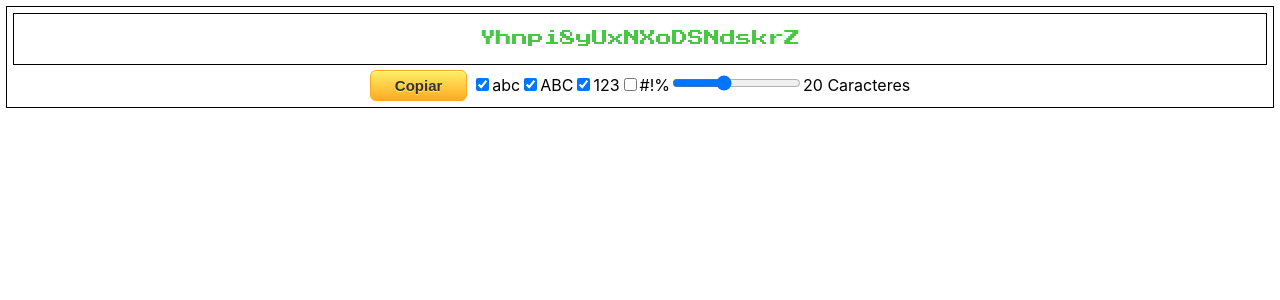
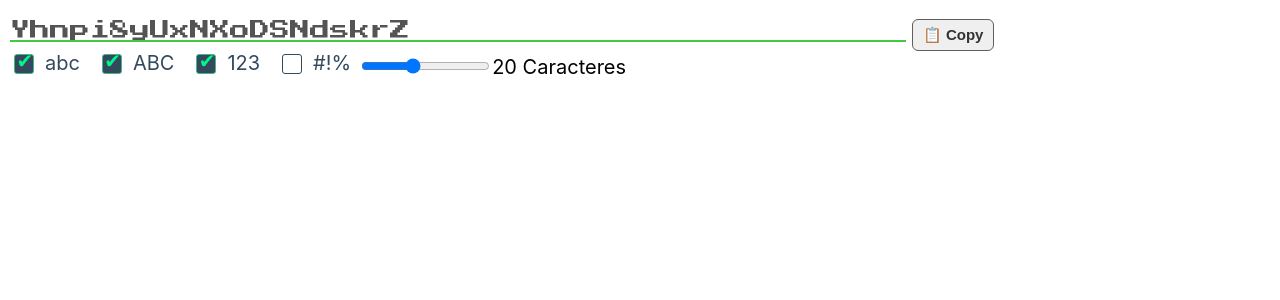
Before and after one commit to LeanRuani/Password-Generator-in-React, a React (Create React App) app: page / in a window 1280 px wide. Shown: the top 300 px of the page. Built offline with nearby package versions, Linux system fonts and the light colour scheme.

Commit message:
Detalles funcionales

```diff
--- a/public/index.html
+++ b/public/index.html
@@ -14,34 +14,13 @@
       content="Web site created using create-react-app"
     />
     <link rel="apple-touch-icon" href="%PUBLIC_URL%/logo192.png" />
-    <!--
-      manifest.json provides metadata used when your web app is installed on a
-      user's mobile device or desktop. See https://developers.google.com/web/fundamentals/web-app-manifest/
-    -->
+
     <link rel="manifest" href="%PUBLIC_URL%/manifest.json" />
-    <!--
-      Notice the use of %PUBLIC_URL% in the tags above.
-      It will be replaced with the URL of the `public` folder during the build.
-      Only files inside the `public` folder can be referenced from the HTML.
 
-      Unlike "/favicon.ico" or "favicon.ico", "%PUBLIC_URL%/favicon.ico" will
-      work correctly both with client-side routing and a non-root public URL.
-      Learn how to configure a non-root public URL by running `npm run build`.
-    -->
-    <title>React App</title>
+    <title>Password Generator</title>
   </head>
   <body>
     <noscript>You need to enable JavaScript to run this app.</noscript>
     <div id="root"></div>
-    <!--
-      This HTML file is a template.
-      If you open it directly in the browser, you will see an empty page.
-
-      You can add webfonts, meta tags, or analytics to this file.
-      The build step will place the bundled scripts into the <body> tag.
-
-      To begin the development, run `npm start` or `yarn start`.
-      To create a production bundle, use `npm run build` or `yarn build`.
-    -->
   </body>
 </html>
--- a/src/App.css
+++ /dev/null
@@ -1,38 +0,0 @@
-.App {
-  text-align: center;
-}
-
-.App-logo {
-  height: 40vmin;
-  pointer-events: none;
-}
-
-@media (prefers-reduced-motion: no-preference) {
-  .App-logo {
-    animation: App-logo-spin infinite 20s linear;
-  }
-}
-
-.App-header {
-  background-color: #282c34;
-  min-height: 100vh;
-  display: flex;
-  flex-direction: column;
-  align-items: center;
-  justify-content: center;
-  font-size: calc(10px + 2vmin);
-  color: white;
-}
-
-.App-link {
-  color: #61dafb;
-}
-
-@keyframes App-logo-spin {
-  from {
-    transform: rotate(0deg);
-  }
-  to {
-    transform: rotate(360deg);
-  }
-}
--- a/src/App.js
+++ b/src/App.js
@@ -1,21 +1,10 @@
 import React from "react";
-import Generator from "./Generator";
+import Generator from "./components/Generator";
 import styled from "styled-components";
-import "./App.css";
 
 // que tiene que tener para crear una contraseña?
 // checkbox de selecion de Min, Mayus, Num y Caracteres
 // Cant caracteres
-
-const ControlPanel = styled.div`
-  width: auto;
-  height: auto;
-  border: 1px solid black;
-  background-color: white;
-  margin: 6px;
-  padding: 6px;
-  justify-content: center;
-`;
 
 class App extends React.Component {
   state = {
@@ -163,43 +152,42 @@ class App extends React.Component {
   render() {
     return (
       <div className="App">
-        <ControlPanel>
         <Generator valores={this.state} />
-          <label>
+        <label className="checkbox">
           <input
             name="minuscula"
             type="checkbox"
             checked={this.state.defaultMin}
             onChange={this.handleMinChange}
           ></input>
-            abc
+          <span>abc</span>
         </label>
-          <label>
+        <label className="checkbox">
           <input
             name="mayuscula"
             type="checkbox"
             checked={this.state.defaultMayus}
             onChange={this.handleMayusChange}
           ></input>
-            ABC
+          <span>ABC</span>
         </label>
-          <label>
+        <label className="checkbox">
           <input
             name="numeros"
             type="checkbox"
             checked={this.state.defaultNum}
             onChange={this.handleNumChange}
           ></input>
-            123
+          <span>123</span>
         </label>
-          <label>
+        <label className="checkbox">
           <input
             name="Caracteres"
             type="checkbox"
             checked={this.state.defaultSimbol}
             onChange={this.handleSimbolChange}
           ></input>
-            #!%
+          <span>#!%</span>
         </label>
         <label>
           <input
@@ -214,7 +202,6 @@ class App extends React.Component {
           />
           {this.state.caracter} Caracteres
         </label>
-        </ControlPanel>
       </div>
     );
   }
--- a/src/Generator.jsx
+++ b/src/components/Generator.jsx
@@ -1,6 +1,6 @@
 import React from "react";
 import styled from "styled-components";
-import "./index.css";
+import "../index.css";
 
 function Generator({ valores }) {
   var password = [];
@@ -60,16 +60,20 @@ function Generator({ valores }) {
   }
 
   const PasswordStyled = styled.div`
-    width: auto;
-    height: 50px;
-    border: 1px solid black;
-    background-color: white;
-    margin: auto;
     padding: 0px;
-    justify-content: center;
-    p {
+    input[type="text"]:focus {
+      outline: none;
+    }
+    input[type="text"] {
       font-family: "Press Start 2P", cursive;
-      color: ${(props) =>
+      font-size: 20px;
+      border: none;
+      margin-left: 10px;
+      color: #545454;
+      padding: 20px 0 0;
+      width: 70%;
+      border-bottom: 2px solid
+        ${(props) =>
           (valores.caracter <= 10 && "#e63e32") ||
           (valores.caracter <= 19 && "#e6ce32") ||
           (valores.caracter >= 20 && "#45c940")};
@@ -79,16 +83,16 @@ function Generator({ valores }) {
   return (
     <>
       <PasswordStyled>
-        <p>{p}</p>
-      </PasswordStyled>
+        <input type="text" value={p.join("")}></input>
         <button
           className="button-copy"
           onClick={() => {
             navigator.clipboard.writeText(p.join(""));
           }}
         >
-        Copiar
+          📋 Copy
         </button>
+      </PasswordStyled>
     </>
   );
 }
--- a/src/index.css
+++ b/src/index.css
@@ -5,32 +5,66 @@ body {
     sans-serif;
   -webkit-font-smoothing: antialiased;
   -moz-osx-font-smoothing: grayscale;
-}
-
-code {
-  font-family: source-code-pro, Menlo, Monaco, Consolas, "Courier New",
-    monospace;
+  font-size: 20px;
 }
 
 .button-copy {
-  box-shadow: inset 0px 1px 0px 0px #fff6af;
-  background: linear-gradient(to bottom, #ffec64 5%, #ffab23 100%);
-  background-color: #ffec64;
   border-radius: 6px;
-  border: 1px solid #ffaa22;
-  display: inline-block;
+  border: 1px solid #5f5f5f;
   cursor: pointer;
   color: #333333;
-  font-family: Arial;
-  margin-top: 5px;
-  margin-right: 5px;
   font-size: 15px;
   font-weight: bold;
-  padding: 6px 24px;
+  padding: 6px 10px;
+  margin-left: 6px;
+  outline: none;
   text-decoration: none;
-  text-shadow: 0px 1px 0px #ffee66;
 }
-.button-copy:hover {
-  background: linear-gradient(to bottom, #ffab23 5%, #ffec64 100%);
-  background-color: #ffab23;
+
+.button-copy:active {
+  border: 0;
+  background-color: #4d504d;
+  box-shadow: 0 5px #666;
+  transform: translateY(2px);
 }
+
+.checkbox {
+  display: inline-flex;
+  cursor: pointer;
+  position: relative;
+  margin-left: 10px;
+}
+
+.checkbox > span {
+  color: #34495e;
+  padding: 0 0.5rem;
+}
+
+.checkbox > input {
+  height: 20px;
+  width: 20px;
+  appearance: none;
+  border: 1px solid #34495e;
+  border-radius: 3px;
+  outline: none;
+  transition-duration: 0.3s;
+  cursor: pointer;
+}
+
+.checkbox > input:checked {
+  border: 1px solid #41b883;
+  background-color: #34495e;
+}
+
+.checkbox > input:checked + span::before {
+  content: "\2714";
+  text-align: center;
+  color: #00f687;
+  position: absolute;
+  left: 0.4rem;
+  top: -0.1rem;
+}
+
+.checkbox > input:active {
+  border: 2px solid #34495e;
+}
```
Also changed, not shown: package.json (+7 -1 lines), 1 other file (tests, documents, lock files or other folders). Lines whose indentation alone changed are shown as unchanged.
